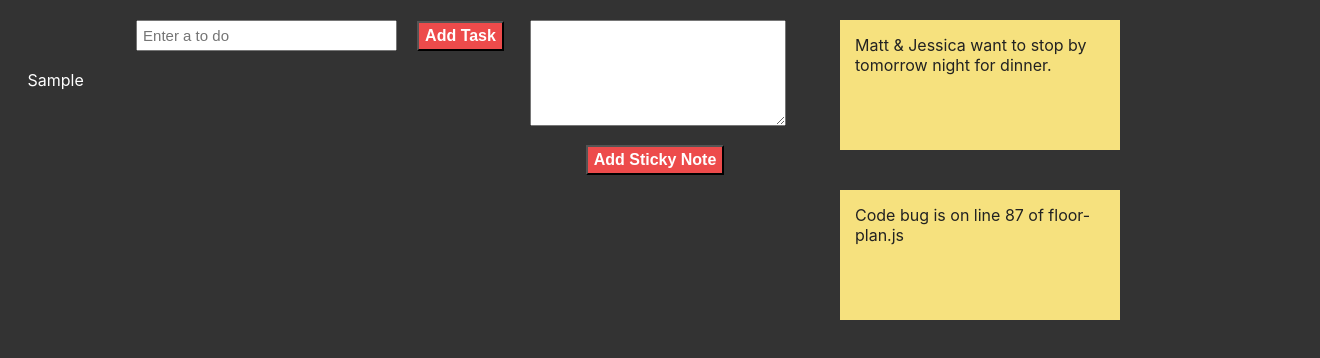
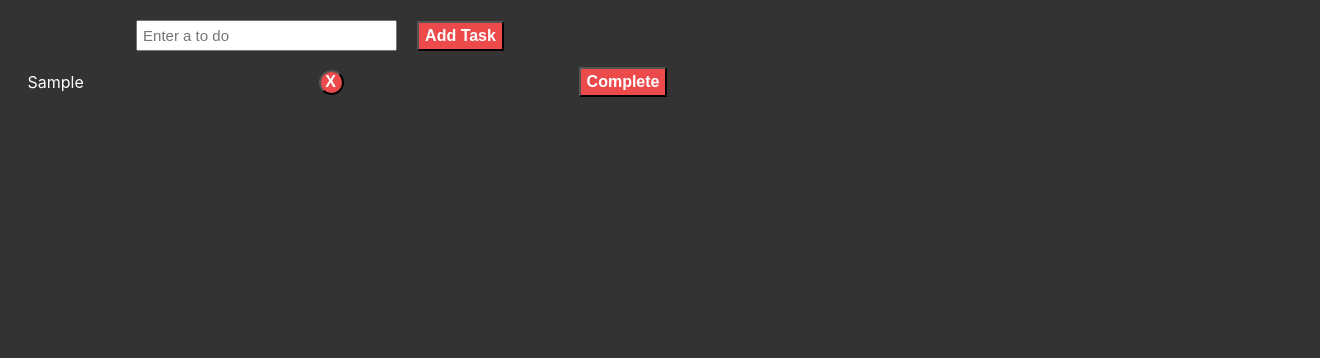
Before and after one commit to T-Streets/redux-todo, a React (Create React App) app: page / in a window 1280 px wide. Both pictures are taken after typing "Sample" into the empty fields and a click on the button "Add Task". Shown: the top 358 px of the page, 1320 px wide, since content can reach past the window. Built offline with nearby package versions, Linux system fonts and the light colour scheme.

Commit message:
adds toggle complete todo

```diff
--- a/src/App.css
+++ b/src/App.css
@@ -53,3 +53,7 @@ html,body, .App, #root {
   height: 25px;
   padding: 0 1px 0 0px;
 }
+
+/* .complete {
+  position: absolute;
+} */
--- a/src/App.js
+++ b/src/App.js
@@ -8,7 +8,7 @@ export default class App extends Component {
     return (
       <div className="App">
         <TodoList />
-        <StickyNotes />
+        {/* <StickyNotes /> */}
       </div>
     );
   }
--- a/src/actions/index.js
+++ b/src/actions/index.js
@@ -1,4 +1,4 @@
-import { ADD_TASK, DELETE_TASK } from './types'
+import { ADD_TASK, DELETE_TASK, TOGGLE_TASK } from './types'
 
 /**
  * Just use the automatic return syntax for your action creators.
@@ -18,3 +18,8 @@ export const deleteTask = id => ({
     type: DELETE_TASK,
     id
 })
+
+export const toggleTask = id => ({
+    type: TOGGLE_TASK,
+    id
+})
--- a/src/actions/types.js
+++ b/src/actions/types.js
@@ -1,4 +1,5 @@
 const ADD_TASK = 'add_task';
 const DELETE_TASK = 'delete_task'
+const TOGGLE_TASK = 'toggle_task'
 
-export { ADD_TASK, DELETE_TASK }
+export { ADD_TASK, DELETE_TASK, TOGGLE_TASK }
--- a/src/components/TodoList.js
+++ b/src/components/TodoList.js
@@ -1,13 +1,13 @@
 import React, { Component } from 'react'
 import { connect } from 'react-redux'
-import { addTask, deleteTask } from '../actions/index'
+import { addTask, deleteTask, toggleTask } from '../actions/index'
 import { getTodos } from '../selectors/todoSelector'
 
 class TodoList extends Component {
     textInput = React.createRef();
 
     render() {
-        let { todos, addTask, deleteTask } = this.props
+        let { todos, addTask, deleteTask, toggleTask } = this.props
         console.log(todos)
         return (
             <div className="todo-list">
@@ -28,10 +28,14 @@ class TodoList extends Component {
                     {
                         todos.map(todo => [
                             <li key={todo.text}
-                                style={{ display: 'flex', alignItems: 'center', justifyContent: 'space-between'}}
+                                style={{
+                                    display: 'flex', alignItems: 'center', justifyContent: 'space-between',
+                                    textDecoration: todo.completed ? 'line-through' : 'none'
+                                }}
                             >
                                 { todo.text }
                                 <button className="delete" onClick ={() => deleteTask(todo.id)}>X</button>
+                                <button className='complete' onClick={() => toggleTask(todo.id)}>Complete</button>
                             </li>
                         ])
                     }
@@ -45,4 +49,4 @@ export default connect(state => {
     return {
         todos: getTodos(state)
     }
-},{ addTask, deleteTask } )(TodoList)
+},{ addTask, deleteTask, toggleTask } )(TodoList)
--- a/src/reducers/todoReducer.js
+++ b/src/reducers/todoReducer.js
@@ -1,4 +1,4 @@
-import { ADD_TASK, DELETE_TASK } from '../actions/types'
+import { ADD_TASK, DELETE_TASK, TOGGLE_TASK } from '../actions/types'
 
 export default (state = [], action) => {
     switch(action.type) {
@@ -6,6 +6,16 @@ export default (state = [], action) => {
             return [...state, { ...action.todo }]
         case DELETE_TASK:
             return state.filter(todo => todo.id !== action.id)
+        case TOGGLE_TASK:
+            return state.map(todo => {
+                if(todo.id !== action.id){
+                    return todo
+                }
+                return {
+                    ...todo,
+                    completed: !todo.completed
+                }
+            })
         default:
             return state
     }
```
